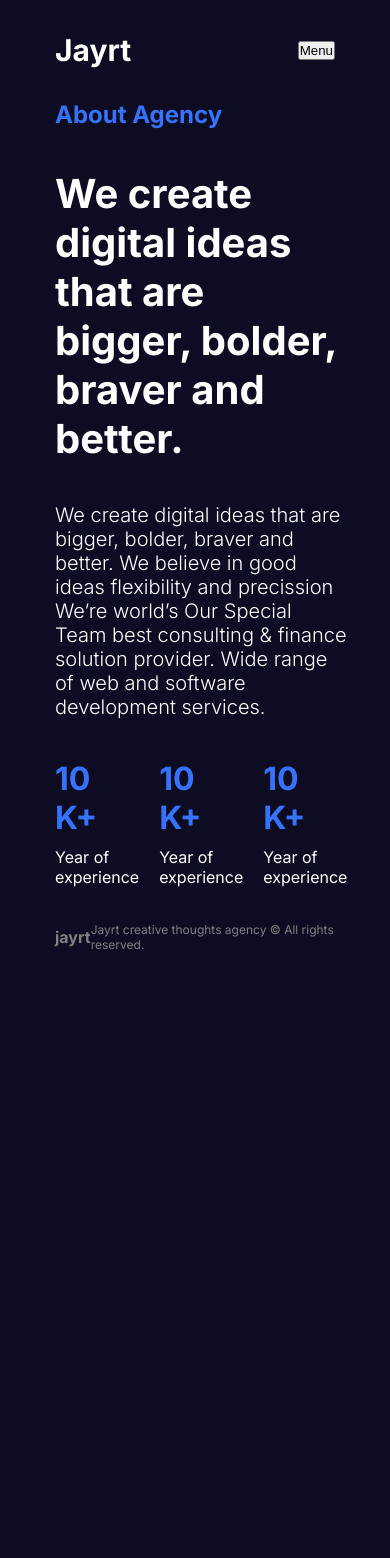
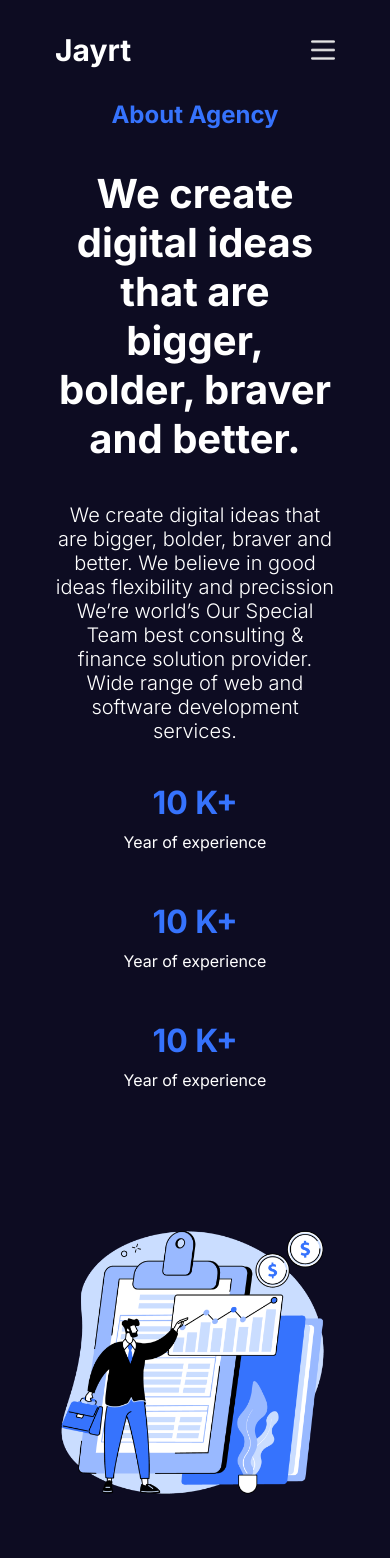
Before and after one commit to jay-rt/next-14, a Next.js app: page /about in a window 390 px wide. Shown: the top 1558 px of the page. Before the commit the page ends 987 px from the top, so only its background shows below. Built offline with nearby package versions, Linux system fonts and the light colour scheme.

Commit message:
made the website responsive

```diff
--- a/src/app/about/about.module.css
+++ b/src/app/about/about.module.css
@@ -46,3 +46,21 @@
 .img {
   object-fit: contain;
 }
+
+@media (max-width: 768px) {
+  .about {
+    flex-direction: column;
+    text-align: center;
+  }
+
+  .imgContainer {
+    flex: none;
+    width: 100%;
+    height: 350px;
+  }
+
+  .boxes {
+    flex-direction: column;
+    gap: 50px;
+  }
+}
--- a/src/app/blog/[slug]/singleblog.module.css
+++ b/src/app/blog/[slug]/singleblog.module.css
@@ -52,3 +52,9 @@
 .desc {
   font-size: 1rem;
 }
+
+@media (max-width: 768px) {
+  .imgContainer {
+    display: none;
+  }
+}
--- a/src/app/contact/contact.module.css
+++ b/src/app/contact/contact.module.css
@@ -43,3 +43,21 @@
   border: none;
   cursor: pointer;
 }
+
+@media (max-width: 768px) {
+  .contact {
+    flex-direction: column;
+  }
+
+  .imgContainer {
+    flex: none;
+    width: 100%;
+    height: 350px;
+  }
+}
+
+@media (max-width: 480px) {
+  .imgContainer {
+    height: 300px;
+  }
+}
--- a/src/app/home.module.css
+++ b/src/app/home.module.css
@@ -37,7 +37,7 @@
   color: var(--text);
 }
 
-.brand {
+.brands {
   position: relative;
   width: 500px;
   height: 50px;
@@ -48,3 +48,28 @@
   flex: 1;
   position: relative;
 }
+
+@media (max-width: 1024px) {
+  .home {
+    flex-direction: column;
+    text-align: center;
+  }
+
+  .imgContainer {
+    display: none;
+  }
+
+  .buttons {
+    justify-content: center;
+  }
+}
+
+@media (max-width: 768px) {
+  .title {
+    font-size: 4rem;
+  }
+
+  .brands {
+    width: 100%;
+  }
+}
--- a/src/app/page.jsx
+++ b/src/app/page.jsx
@@ -18,7 +18,7 @@ const HomePage = () => {
             Contact
           </button>
         </div>
-        <div className={styles.brand}>
+        <div className={styles.brands}>
           <Image src="/brands.png" alt="" fill />
         </div>
       </div>
--- a/src/components/footer/footer.module.css
+++ b/src/components/footer/footer.module.css
@@ -13,3 +13,10 @@
 .text {
   font-size: 0.75rem;
 }
+
+@media (max-width: 768px) {
+  .footer {
+    flex-direction: column;
+    justify-content: space-evenly;
+  }
+}
--- a/src/components/navbar/links/Links.jsx
+++ b/src/components/navbar/links/Links.jsx
@@ -3,6 +3,7 @@
 import NavLink from "./navlink/NavLink";
 import styles from "./links.module.css";
 import { useState } from "react";
+import Image from "next/image";
 
 const links = [
   {
@@ -47,13 +48,14 @@ const Links = () => {
           <NavLink link={{ title: "Login", path: "/login" }} />
         )}
       </div>
-      <button
-        type="button"
+      <Image
+        src="/menu.png"
+        alt="menu button"
+        width={24}
+        height={24}
         className={styles.menu}
         onClick={() => setOpen(!open)}
-      >
-        Menu
-      </button>
+      />
       {open && (
         <div className={styles.menulinks}>
           {links.map((link) => (
--- a/src/components/navbar/links/links.module.css
+++ b/src/components/navbar/links/links.module.css
@@ -37,5 +37,6 @@
     align-items: center;
     gap: 10px;
     background-color: var(--bg);
+    z-index: 10;
   }
 }
```
Also changed, not shown: src/app/blog/[slug]/page.jsx (+1 -8 lines).
